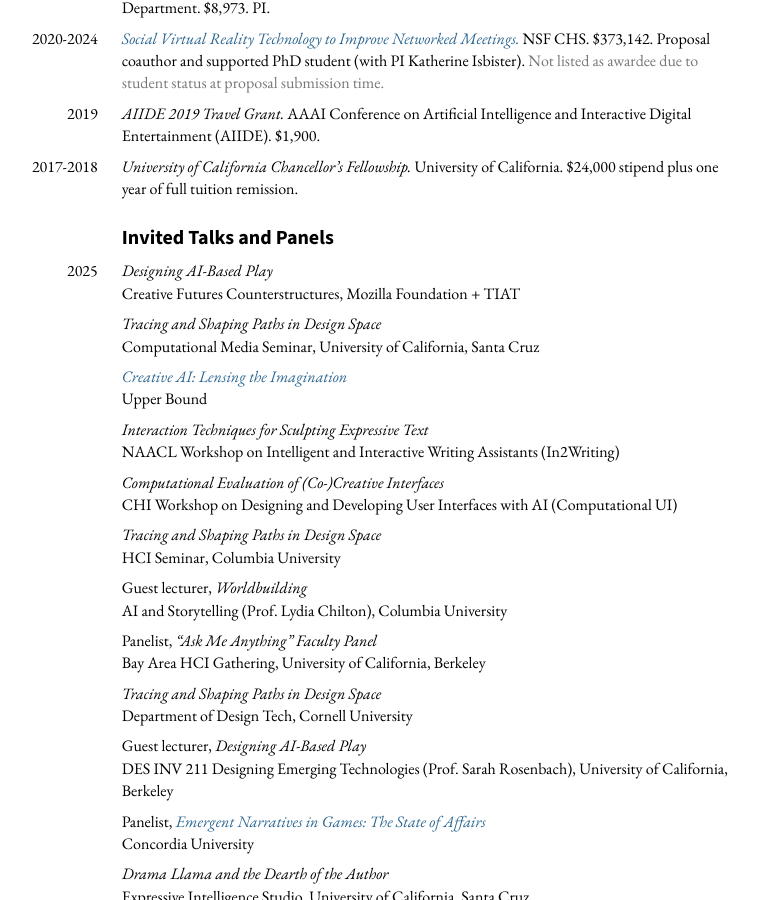
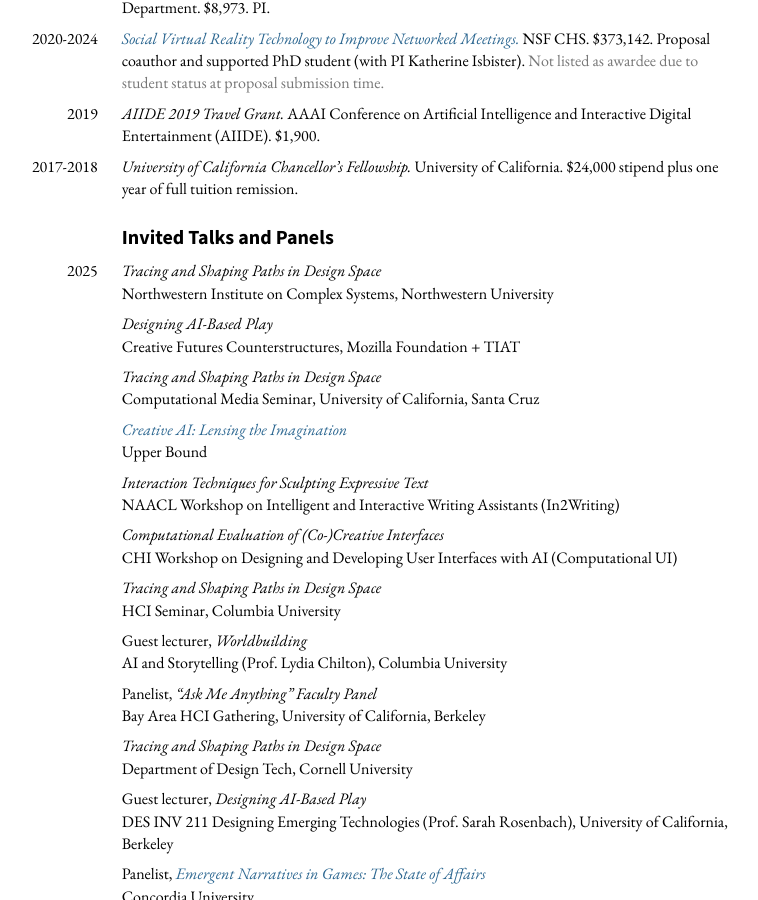
Before and after one commit to mkremins/mkremins.github.io, a Jekyll site: the page built from cv/index.html, in a window 1280 px wide and 900 px high, scrolled down 8054 px. Shown: the whole window, without its empty margins (261-1019 px from the left). Built offline with Jekyll 4.4.1, drawn with Linux system fonts in a browser that asks for light colours.

Commit message:
Add NICO talk

```diff
--- a/_data/talks.json
+++ b/_data/talks.json
@@ -1,4 +1,11 @@
 [
+{
+  "title": "Tracing and Shaping Paths in Design Space",
+  "url": "",
+  "year": "2025",
+  "venue": "Northwestern Institute on Complex Systems",
+  "venue_long": "Northwestern Institute on Complex Systems, Northwestern University",
+},
 {
   "title": "Designing AI-Based Play",
   "url": "",
```
